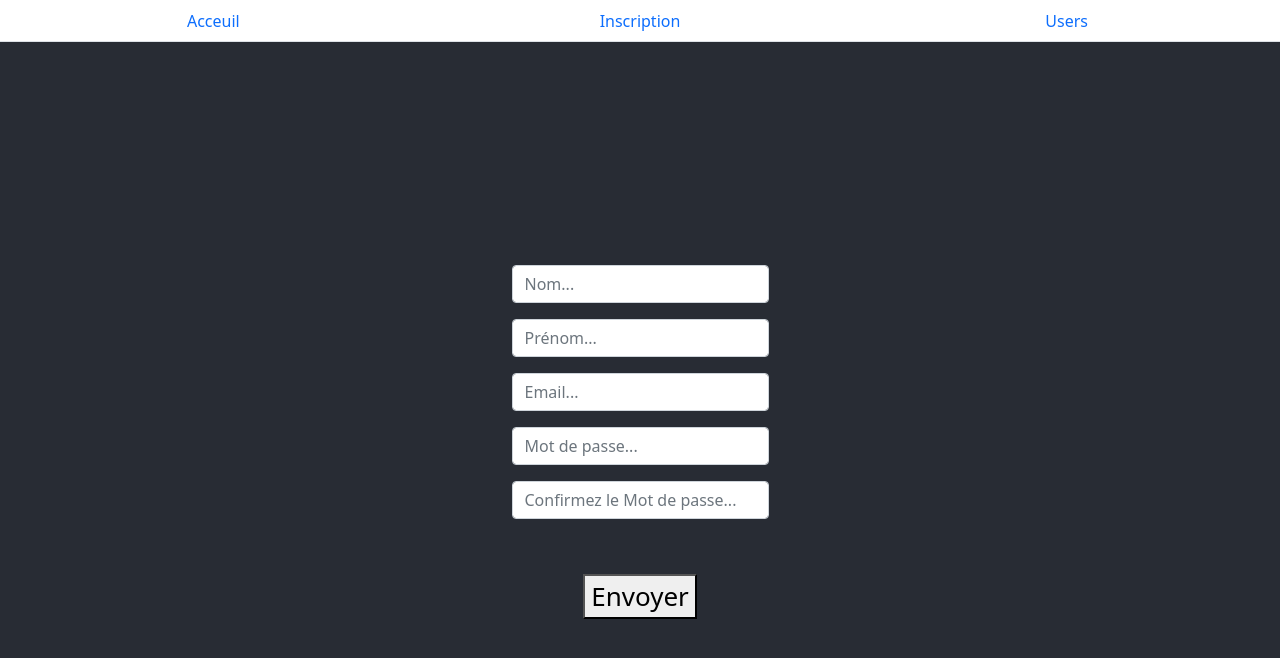
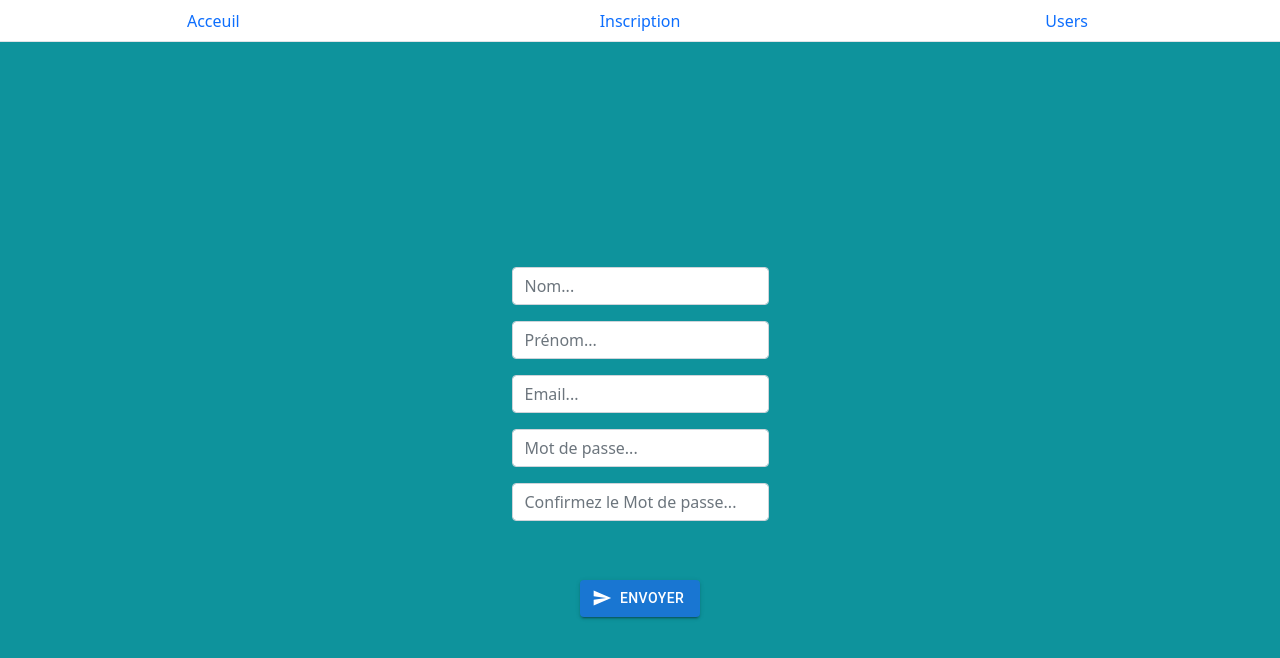
Before and after one commit to Bounouar-Mohamed/App-React-V2, a React (Create React App) app: page /inscription in a window 1280 px wide. Shown: the top 658 px of the page. Built offline with nearby package versions, Linux system fonts and the light colour scheme.

Commit message:
add UI library

```diff
--- a/src/App.css
+++ b/src/App.css
@@ -1,6 +1,6 @@
-.App-header {
+.inscription-header {
 
-  background-color: #282c34;
+  background-color: #0e939c;
   min-height: 100vh;
   display: flex;
   flex-direction: column;
@@ -8,5 +8,22 @@
   justify-content: center;
   font-size: calc(10px + 2vmin);
   text-align: center;
+  color: rgb(248, 19, 19);
 
 }
+.acceuil-header {
+
+  background-color: #0e939c;
+  min-height: 100vh;
+
+
+}
+
+
+.users-header {
+
+  background-color: #0e939c;
+  min-height: 100vh;
+
+
+}
--- a/src/Formulaire/inscription.tsx
+++ b/src/Formulaire/inscription.tsx
@@ -1,11 +1,13 @@
-import React from "react";
 import { useForm } from 'react-hook-form';
 import { useRef } from "react";
 import "../App.css";
 import Form from 'react-bootstrap/Form'
 import Posts from '../Server/Post';
-import Button from 'react-bootstrap/Button'
-import 'bootstrap/dist/css/bootstrap.min.css';
+import Button from '@mui/material/Button';
+import SendIcon from '@mui/icons-material/Send';
+import Alert from '@mui/material/Alert';
+
+
 
 type UserSubmitForm = {
 
@@ -21,7 +23,8 @@ type UserSubmitForm = {
 const Inscription = () => {
 
 
-  const { register,  handleSubmit, formState:{isSubmitting}, formState:{ errors }, resetField, watch } = useForm<UserSubmitForm>();
+  const { register, handleSubmit, formState:{ errors }, resetField, watch } = useForm<UserSubmitForm>();
+
 
 
   const password = useRef({});
@@ -38,13 +41,12 @@ const Inscription = () => {
     resetField("confirmPassword");
 
     Posts (data)
-
   };
 
 
   return (
 
-    <header className='App-header'>
+    <header className='inscription-header'>
         <form onSubmit={handleSubmit(submitForm)}>
 
           <div className="inputs">
@@ -60,10 +62,13 @@ const Inscription = () => {
                 required: 'Entrez votre Nom !' })}
             />
 
+    {errors.firstname && (
 
-          {errors.firstname && errors.firstname.message}
+      <div className="error">
+        <Alert severity="error" variant="filled" >{errors.firstname && errors.firstname.message}</Alert>
+      </div>
 
-
+    )}
             </Form.Group>
 
 
@@ -75,8 +80,13 @@ const Inscription = () => {
                {required: 'Entrez votre Prénom !' })}
               />
 
-            {errors.lastname && errors.lastname.message}
+    {errors.lastname && (
 
+      <div className="error">
+        <Alert severity="error" variant="filled" >{errors.lastname && errors.lastname.message}</Alert>
+      </div>
+
+    )}
             </Form.Group>
 
 
@@ -90,8 +100,13 @@ const Inscription = () => {
                  value.includes('@') || "Veuillez inclure '@'",})}
               />
 
-               {errors.email && errors.email.message}
+    {errors.email && (
 
+      <div className="error">
+        <Alert severity="error" variant="filled" >{errors.email && errors.email.message}</Alert>
+      </div>
+
+    )}
             </Form.Group>
 
 
@@ -106,8 +121,13 @@ const Inscription = () => {
                               message: "Votre mot de passe doit contenir min 8 caractères ! "
                               } })}/>
 
-              {errors.password && errors.password.message}
+    {errors.password && (
 
+      <div className="error">
+        <Alert severity="error" variant="filled" >{errors.password && errors.password.message}</Alert>
+      </div>
+
+    )}
             </Form.Group>
 
 
@@ -121,16 +141,24 @@ const Inscription = () => {
               value === password.current || "Votre Mot de passe ne correspond pas !"
               })}/>
 
-              {errors.confirmPassword && errors.confirmPassword.message}
+    {errors.confirmPassword && (
 
+      <div className="error">
+        <Alert severity="error" variant="filled" >{errors.confirmPassword && errors.confirmPassword.message}</Alert>
+      </div>
 
+    )}
             </Form.Group>
         </Form>
 
 
              <br/>
 
-             <button  disabled={isSubmitting} >Envoyer</button>
+             <Button type="submit" variant="contained" startIcon={<SendIcon />}>
+
+             Envoyer
+
+             </Button>
 
           </div>
           </form>
--- a/src/Table/table.tsx
+++ b/src/Table/table.tsx
@@ -30,7 +30,7 @@ const data = props.data
 
        <MaterialTable
 
-          style={{height: 400, width: '80%', left: '10%', top: 100}}
+          style={{height: 400, width: '90%', left: '5%', top: 100}}
           columns={columns}
           data={data}
           title={"Users Data"}
--- a/src/pages/Users.tsx
+++ b/src/pages/Users.tsx
@@ -5,9 +5,14 @@ import GetUsers from "../Server/Get"
 const UsersTable = () => {
 
     return(
-        <div>
+        <header className="users-header">
+
+         <div>
             <GetUsers/>
         </div>
+
+        </header>
+
     )
 }
 export default UsersTable;
--- a/src/pages/acceuil.tsx
+++ b/src/pages/acceuil.tsx
@@ -1,10 +1,16 @@
 import React from 'react';
-
 
 
     function Acceuil(){
 
         return (
-           <div> hello </div>
-        )}
+<header className='acceuil-header'>
+
+<div>
+hello
+            </div>
+</header>
+
+
+      )}
 export default Acceuil;
--- a/src/tailwind.config.js
+++ b/src/tailwind.config.js
@@ -3,7 +3,10 @@ module.exports = {
   purge: ['./src/**/*.{js,jsx,ts,tsx}', './public/index.html'],
    darkMode: false, // or 'media' or 'class'
    theme: {
-     extend: {},
+     extend: {
+       colors: {
+       }
+     },
    },
    variants: {
      extend: {},
```
Also changed, not shown: package.json (+7 -3 lines), 1 other file (tests, documents, lock files or other folders).
